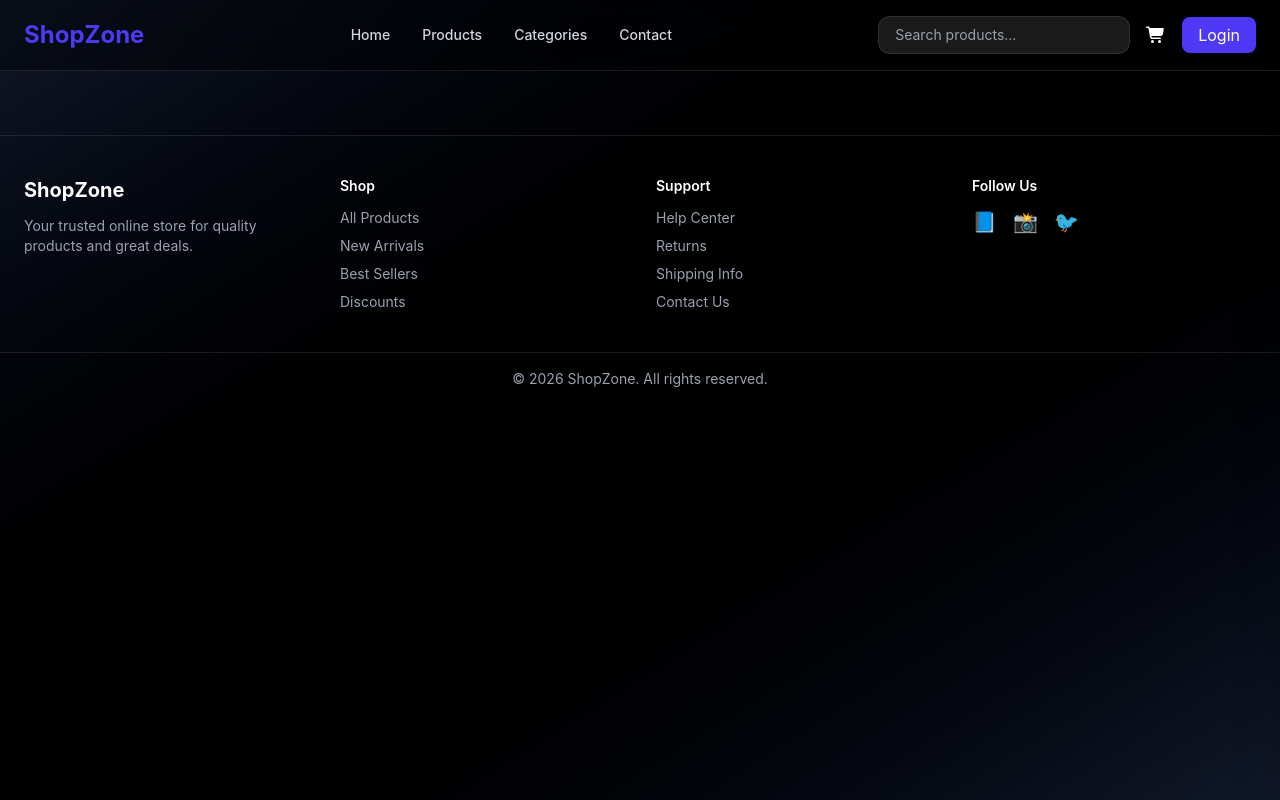
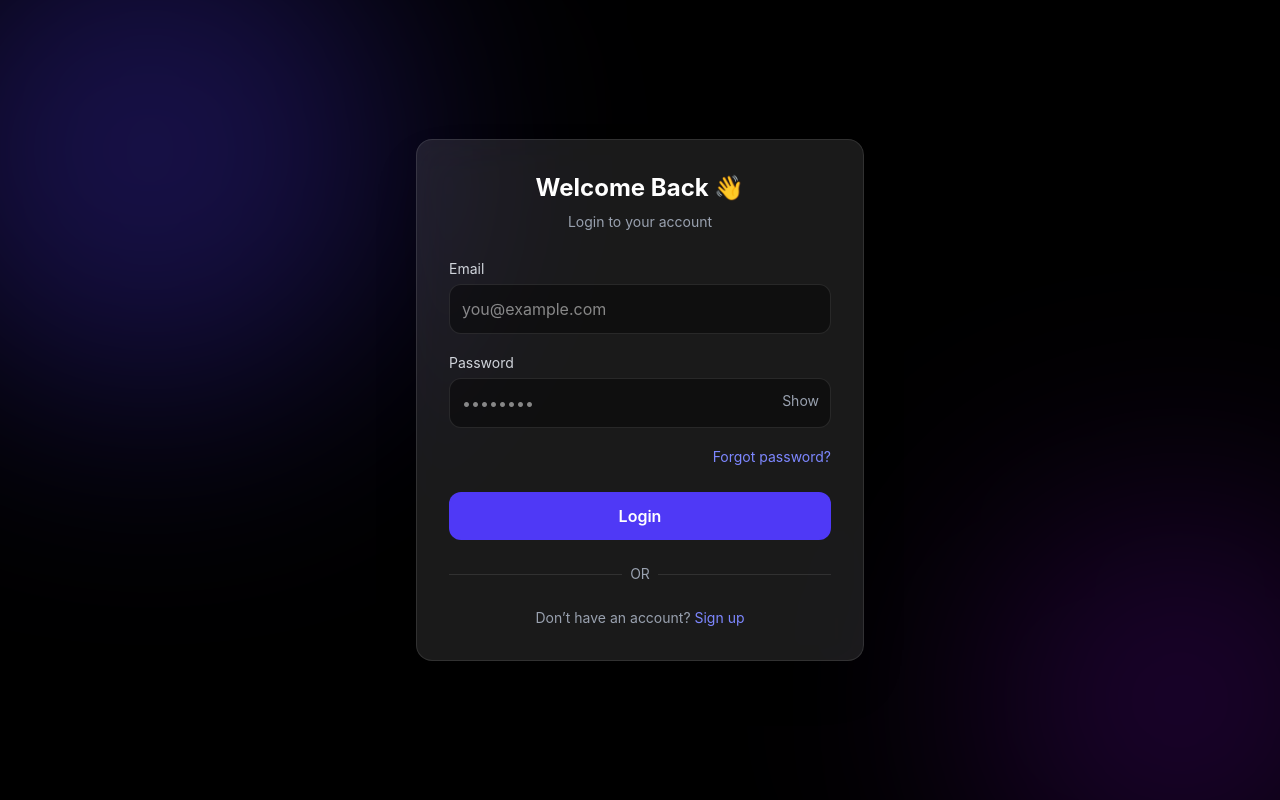
Before and after one commit to Mark-Alexis-Posadas/ecommerce-ts, a React app: page /login in a window 1280 px wide. Built offline with nearby package versions, Linux system fonts and the light colour scheme; the HTML template or start-up script is replaced by a standard one.

Commit message:
[feat] added layouts and login page

```diff
--- a/src/App.tsx
+++ b/src/App.tsx
@@ -1,8 +1,10 @@
 import { Routes, Route } from "react-router-dom";
 
-import Footer from "./components/layout/Footer";
-import Navbar from "./components/layout/Navbar";
+// layouts
+import MainLayout from "./layouts/MainLayout";
+import AuthLayout from "./layouts/AuthLayout";
 
+// pages
 import HomePage from "./pages/HomePage";
 import ProductPage from "./pages/ProductPage";
 import Categories from "./pages/Categories";
@@ -10,12 +12,13 @@ import Contact from "./pages/Contact";
 import CheckoutPage from "./pages/CheckoutPage";
 import OrderSuccess from "./pages/OrderSuccessPage";
 import ProductDetails from "./pages/ProductDetails";
+import LoginPage from "./pages/LoginPage";
+
 const App = () => {
   return (
-    <div className="min-h-screen bg-linear-to-br from-gray-900 via-black to-gray-900 text-white">
-      <Navbar />
-
-      <Routes>
+    <Routes>
+      {/* MAIN APP */}
+      <Route element={<MainLayout />}>
         <Route path="/" element={<HomePage />} />
         <Route path="/products" element={<ProductPage />} />
         <Route path="/products/:id" element={<ProductDetails />} />
@@ -23,10 +26,13 @@ const App = () => {
         <Route path="/contact" element={<Contact />} />
         <Route path="/checkout" element={<CheckoutPage />} />
         <Route path="/order-success" element={<OrderSuccess />} />
-      </Routes>
+      </Route>
 
-      <Footer />
-    </div>
+      {/* AUTH */}
+      <Route element={<AuthLayout />}>
+        <Route path="/login" element={<LoginPage />} />
+      </Route>
+    </Routes>
   );
 };
 
--- a/src/components/product/ProductCard.tsx
+++ b/src/components/product/ProductCard.tsx
@@ -13,8 +13,8 @@ const ProductCard = ({ product }: Props) => {
   const cartItem = cartItems.find((item) => item.id === product.id);
 
   return (
+    <div className="group relative rounded-2xl bg-white/10 backdrop-blur-xl border border-white/10 shadow-xl hover:shadow-indigo-500/40 transition-all duration-300 hover:-translate-y-3">
       <Link to={`/products/${product.id}`}>
-      <div className="group relative rounded-2xl bg-white/10 backdrop-blur-xl border border-white/10 shadow-xl hover:shadow-indigo-500/40 transition-all duration-300 hover:-translate-y-3">
         <div className="h-48 flex items-center justify-center bg-white p-4 rounded-t-2xl">
           <img
             src={product.image}
@@ -25,7 +25,6 @@ const ProductCard = ({ product }: Props) => {
 
         <div className="p-5 text-white">
           <h3 className="text-lg font-bold line-clamp-1">{product.title}</h3>
-
           <p className="text-sm text-gray-300 capitalize">{product.category}</p>
 
           <div className="mt-4 flex items-center justify-between">
@@ -33,10 +32,17 @@ const ProductCard = ({ product }: Props) => {
               ${product.price}
             </span>
           </div>
+        </div>
+      </Link>
 
+      {/* BUTTONS OUTSIDE LINK */}
+      <div className="p-5 pt-0 text-white">
         {!cartItem ? (
           <button
-              onClick={() => addToCart(product)}
+            onClick={(e) => {
+              e.stopPropagation(); // extra safety
+              addToCart(product);
+            }}
             className="mt-5 w-full rounded-xl bg-indigo-600 py-3 font-bold"
           >
             Add to Cart
@@ -56,7 +62,6 @@ const ProductCard = ({ product }: Props) => {
         )}
       </div>
     </div>
-    </Link>
   );
 };
 
--- /dev/null
+++ b/src/layouts/AuthLayout.tsx
@@ -0,0 +1,11 @@
+import { Outlet } from "react-router-dom";
+
+const AuthLayout = () => {
+  return (
+    <div className="min-h-screen bg-black text-white">
+      <Outlet />
+    </div>
+  );
+};
+
+export default AuthLayout;
--- /dev/null
+++ b/src/layouts/MainLayout.tsx
@@ -0,0 +1,15 @@
+import { Outlet } from "react-router-dom";
+import Navbar from "../components/layout/Navbar";
+import Footer from "../components/layout/Footer";
+
+const MainLayout = () => {
+  return (
+    <div className="min-h-screen bg-linear-to-br from-gray-900 via-black to-gray-900 text-white">
+      <Navbar />
+      <Outlet />
+      <Footer />
+    </div>
+  );
+};
+
+export default MainLayout;
--- /dev/null
+++ b/src/pages/LoginPage.tsx
@@ -0,0 +1,90 @@
+import { useState } from "react";
+import { Link } from "react-router-dom";
+
+const LoginPage = () => {
+  const [showPassword, setShowPassword] = useState(false);
+
+  return (
+    <div className="min-h-screen flex items-center justify-center bg-black text-white relative overflow-hidden">
+      {/* Background Glow */}
+      <div className="absolute w-[500px] h-[500px] bg-indigo-600/30 blur-[120px] rounded-full top-[-100px] left-[-100px]" />
+      <div className="absolute w-[400px] h-[400px] bg-purple-600/20 blur-[120px] rounded-full bottom-[-100px] right-[-100px]" />
+
+      {/* Login Card */}
+      <div className="relative z-10 w-full max-w-md p-8 rounded-2xl bg-white/10 backdrop-blur-xl border border-white/10 shadow-2xl">
+        {/* Title */}
+        <h2 className="text-2xl font-bold mb-2 text-center">Welcome Back 👋</h2>
+        <p className="text-gray-400 text-sm text-center mb-6">
+          Login to your account
+        </p>
+
+        {/* Form */}
+        <form className="flex flex-col gap-4">
+          {/* Email */}
+          <div>
+            <label className="text-sm text-gray-300">Email</label>
+            <input
+              type="email"
+              placeholder="you@example.com"
+              className="w-full mt-1 p-3 rounded-xl bg-black/40 border border-white/10 focus:border-indigo-500 focus:ring-2 focus:ring-indigo-500 outline-none transition"
+            />
+          </div>
+
+          {/* Password */}
+          <div>
+            <label className="text-sm text-gray-300">Password</label>
+            <div className="relative">
+              <input
+                type={showPassword ? "text" : "password"}
+                placeholder="••••••••"
+                className="w-full mt-1 p-3 rounded-xl bg-black/40 border border-white/10 focus:border-indigo-500 focus:ring-2 focus:ring-indigo-500 outline-none transition"
+              />
+              <button
+                type="button"
+                onClick={() => setShowPassword(!showPassword)}
+                className="absolute right-3 top-1/2 -translate-y-1/2 text-sm text-gray-400 hover:text-white"
+              >
+                {showPassword ? "Hide" : "Show"}
+              </button>
+            </div>
+          </div>
+
+          {/* Forgot password */}
+          <div className="text-right">
+            <button
+              type="button"
+              className="text-sm text-indigo-400 hover:underline"
+            >
+              Forgot password?
+            </button>
+          </div>
+
+          {/* Login Button */}
+          <Link
+            to="/"
+            className="mt-2 bg-indigo-600 hover:bg-indigo-500 active:scale-95 transition p-3 rounded-xl font-semibold text-center"
+          >
+            <button type="submit">Login</button>
+          </Link>
+        </form>
+
+        {/* Divider */}
+        <div className="my-6 flex items-center gap-2 text-gray-400 text-sm">
+          <div className="flex-1 h-[1px] bg-white/10" />
+          OR
+          <div className="flex-1 h-[1px] bg-white/10" />
+        </div>
+
+        {/* Register */}
+        <p className="text-center text-sm text-gray-400">
+          Don’t have an account?{" "}
+          <Link to="/register" className="text-indigo-400 hover:underline">
+            Sign up
+          </Link>
+        </p>
+      </div>
+    </div>
+  );
+};
+
+export default LoginPage;
```
Also changed, not shown: src/components/ui/Cart.tsx (+41 -12 lines). Lines whose indentation alone changed are shown as unchanged.
